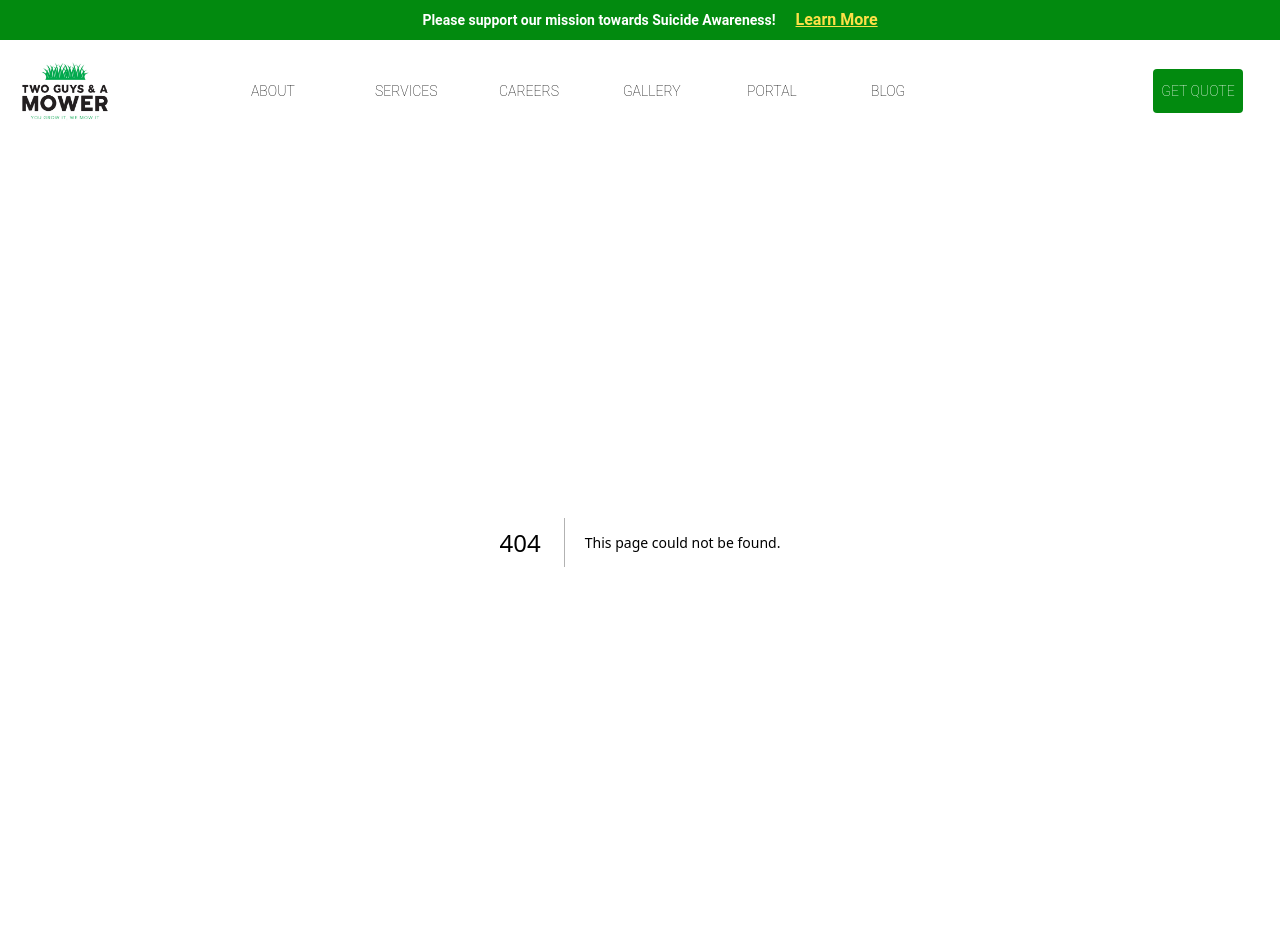
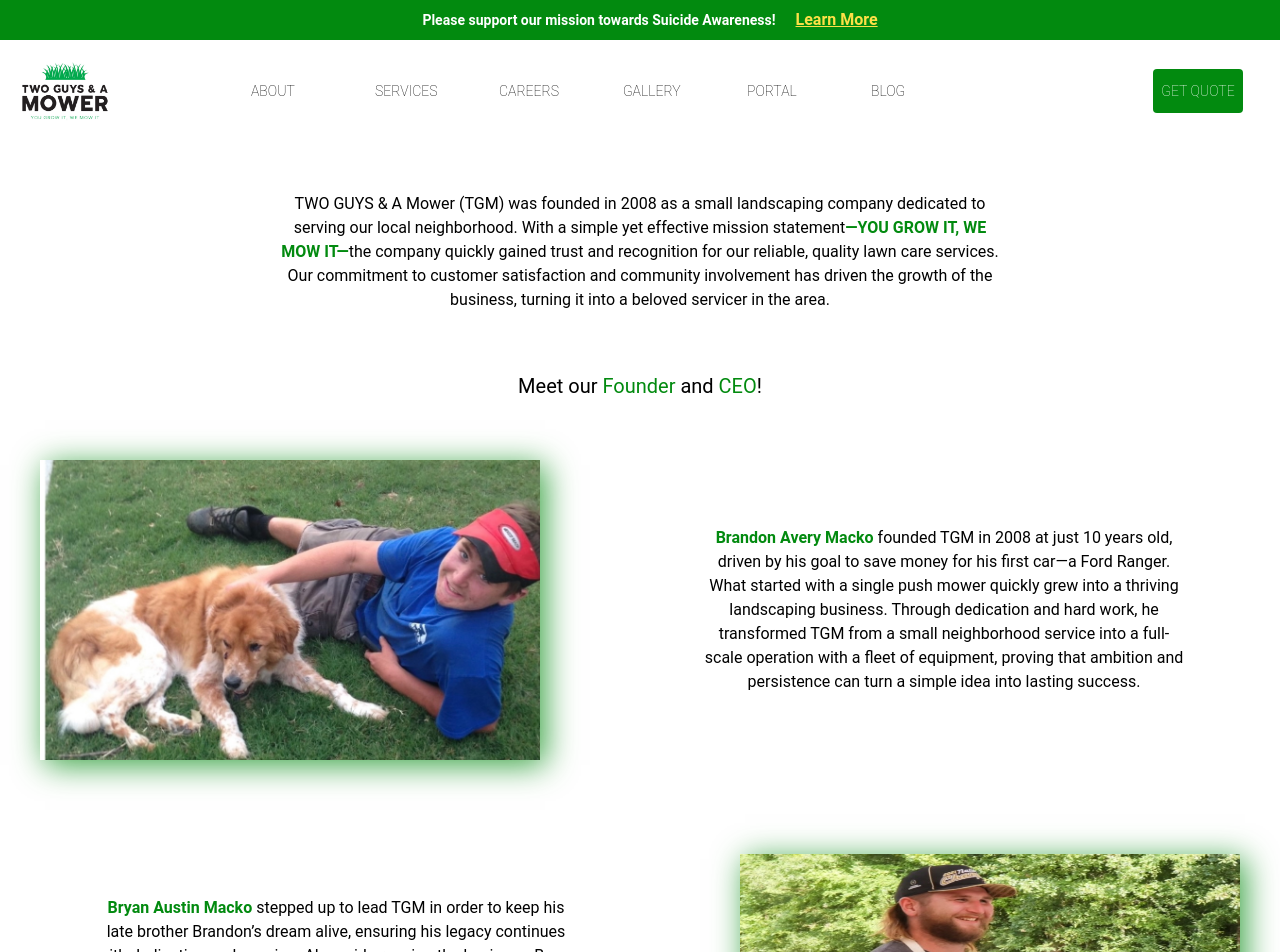
Before and after one commit to aakabia/TGM, a Next.js app in the folder tgm-site/: page /about in a window 1280 px wide. Before the commit this address had no page. Shown: the top 952 px of the page. Built offline with nearby package versions, Linux system fonts and the light colour scheme.

Commit message:
completed about page

```diff
--- /dev/null
+++ b/tgm-site/app/(sub-pages)/about/page.jsx
@@ -0,0 +1,30 @@
+import React from "react";
+import brandoPic from "../../../public/images/BrandoPhoto.jpg";
+import bryanPic from "../../../public/images/BryanPhoto.jpg";
+import { lawnBio } from "@/app/data";
+import PictureBio from "@/app/components/aboutPage/PictureBio";
+
+
+
+const About = () => {
+  return (
+    <div className=" w-full  h-auto py-[30px] flex flex-col justify-between items-center ">
+      <div className="p-5 text-center md:w-[80%] lg:w-[60%]">
+        <p>{lawnBio.foundingStatment}</p>
+      </div>
+
+      <div className="p-5 mt-5 ">
+        <h2 className="text-xl">
+          Meet our <span className="text-emerald">Founder</span> and{" "}
+          <span className="text-emerald">CEO</span>!
+        </h2>
+      </div>
+
+      <PictureBio pic={brandoPic} bio={lawnBio.brandonBio} name="Brandon" />
+      <PictureBio pic={bryanPic} bio={lawnBio.bryanBio} name="Bryan" />
+      {/* Above, we use our PictureBio component and pass in our props */}
+    </div>
+  );
+};
+
+export default About;
--- /dev/null
+++ b/tgm-site/app/components/aboutPage/PictureBio.jsx
@@ -0,0 +1,36 @@
+import React from "react";
+import Image from "next/image";
+
+const PictureBio = ({ pic, bio, name }) => {
+  return (
+    <div
+      className={`w-full h-auto p-10 flex flex-col  justify-between items-center ${
+        name === "Brandon" ? "md:flex-row" : "md:flex-row-reverse"
+      }`}
+    >
+
+      <div className="relative  w-[300px] md:w-[400px] lg:w-[500px] h-[200px] md:h-[300px]  shadow-glass-sm">
+        <Image
+          src={pic}
+          alt="Photo of Brandon"
+          fill // parent container must have relative absolute or fixed position
+          quality={100} // Optional: ensures high-quality rendering
+          style={{
+            filter: "brightness(100%)",
+            objectFit: name === "Brandon" ? "cover" : "",
+          }} // Darkens the image and conditionally sets object.fit
+          className="-z-10" // Places the image behind other content
+        />
+      </div>
+
+      <div className="m-14 w-full md:w-[50%] lg:w-[40%] text-center">
+        <p>{bio}</p>
+      </div>
+    </div>
+  );
+};
+
+export default PictureBio;
+
+// PictureBio component renders a picture and bio next to it.
+// it conditionally renders some css (object-fit in image and flex direction in parent div), dependeing on the value of name.
--- a/tgm-site/app/components/homePage/CompanyIntro.jsx
+++ b/tgm-site/app/components/homePage/CompanyIntro.jsx
@@ -6,7 +6,7 @@
 const CompanyIntro = () => {
   return (
     <div className="w-full h-auto py-20 flex justify-between p-5 lg:p-36 ">
-      <div className="relative flex w-[300px]  overflow-hidden p-5">
+      <div className="relative flex w-[300px]  overflow-hidden p-5 shadow-glass-sm">
         <Image
           src={servicePic}
           alt="man cutting grass"
@@ -26,9 +26,9 @@
             Customer <span className="text-emerald">Satisfaction</span>
           </h2>
           <br />
-          <p className=" text-sm font-thin md:text-base">{lawnBio.serviceStatment}</p>
+          <p className=" indent-2 text-sm font-thin md:text-base">{lawnBio.serviceStatment}</p>
           <br />
-          <p className=" text-sm font-thin md:text-base">{lawnBio.experienceStatment}</p>
+          <p className=" indent-2  text-sm font-thin md:text-base">{lawnBio.experienceStatment}</p>
           {/* Above is where I use the imported react fragments */}
         </div>
         <div className="w-full flex flex-row justify-between items-center mx-3 my-7 md:mx-3 ">
--- a/tgm-site/app/components/homePage/ServiceArea.jsx
+++ b/tgm-site/app/components/homePage/ServiceArea.jsx
@@ -16,7 +16,7 @@
           <span className="text-emerald">Servicing</span> Gwinnett <br /> County &
           More
         </h2>
-        <p className=" p-3 md:p-5 text-sm md:text-base font-thin">{serviceAreas.areaStatment}</p>
+        <p className=" indent-2 p-3 md:p-5 text-sm md:text-base font-thin">{serviceAreas.areaStatment}</p>
         <h3 className="py-3 md:p-5  font-thin text-lg md:text-2xl">Areas We <span className="text-emerald">Proudly </span>Service:</h3>
         <ul className="p-1 md:p-5 font-bold text-[15px]  md:text-xl overflow-hidden">
           {serviceAreas.areas.map((area, index) => {
@@ -28,7 +28,7 @@
           })}
         </ul>
       </div>
-      <div className="w-[300px] p-4 md:p-10 mx-14 relative flex flex-col justify-center items-center  bg-emeraldOp overflow-hidden">
+      <div className="w-[300px] p-4 md:p-10 mx-14 relative flex flex-col justify-center items-center  bg-emeraldOp overflow-hidden shadow-glass-sm">
         <Image
           src={grassPic}
           alt="grass Image"
--- a/tgm-site/app/data.js
+++ b/tgm-site/app/data.js
@@ -21,10 +21,10 @@
       That’s why we use only the best practices and eco-friendly solutions to
       protect your home and lawn while enhancing its natural beauty. TGM is
       proud to provide various services throughout the Gwinnett area, including{" "}
-      <span className="text-emerald">lawn maintenance</span>,{" "}
-      <span className="text-emerald">pressure washing</span>,{" "}
-      <span className="text-emerald">gutter cleaning</span>,{" "}
-      <span className="text-emerald"> aeration</span> and more!
+      <span className="text-emerald font-bold">lawn maintenance</span>,{" "}
+      <span className="text-emerald font-bold">pressure washing</span>,{" "}
+      <span className="text-emerald font-bold">gutter cleaning</span>,{" "}
+      <span className="text-emerald font-bold"> aeration</span> and more!
     </>
   ),
 
@@ -36,25 +36,72 @@
       commitment to excellence, ensuring every lawn reflects the care and
       precision we bring to our work. Let us transform your outdoor space &
       request a{" "}
-      <a className="underline text-emerald hover:text-black" href="/">
+      <a className="underline text-emerald font-bold hover:text-black" href="/">
         quote
       </a>{" "}
       today!
     </>
   ),
+
+  foundingStatment: (
+    <>
+      TWO GUYS & A Mower (TGM) was founded in 2008 as a small landscaping
+      company dedicated to serving our local neighborhood. With a simple yet
+      effective mission statement
+      <span className="text-emerald font-bold">—YOU GROW IT, WE MOW IT—</span>
+      the company quickly gained trust and recognition for our reliable, quality
+      lawn care services. Our commitment to customer satisfaction and community
+      involvement has driven the growth of the business, turning it into a
+      beloved servicer in the area.
+    </>
+  ),
+
+  brandonBio: (
+    <>
+      <span className="text-emerald font-bold">Brandon Avery Macko</span>{" "}
+      founded TGM in 2008 at just 10 years old, driven by his goal to save money
+      for his first car—a Ford Ranger. What started with a single push mower
+      quickly grew into a thriving landscaping business. Through dedication and
+      hard work, he transformed TGM from a small neighborhood service into a
+      full-scale operation with a fleet of equipment, proving that ambition and
+      persistence can turn a simple idea into lasting success.
+    </>
+  ),
+
+  bryanBio: (
+    <>
+      <span className="text-emerald font-bold">Bryan Austin Macko</span> stepped
+      up to lead TGM in order to keep his late brother Brandon’s dream alive,
+      ensuring his legacy continues with dedication and passion. Alongside
+      running the business, Bryan is also a passionate BBQ chef and the owner of
+      Big MAC’s BBQ, a well-loved local spot in Gwinnett. His love for cooking
+      extends beyond his restaurant, as he actively competes in local BBQ
+      competitions, bringing his signature flavors to the community. Through
+      both TGM and Big MAC’s BBQ, Bryan continues to build on his brother’s
+      vision while pursuing his own passions.
+    </>
+  ),
 };
 
-// Above are exported react fragments that contain hard coded data that we will display on our home page.
+// Above are exported react fragments that contain hard coded data that we will display on our home and about page.
 
-export const serviceAreas =
-  {
-    areas: [
-      "-Dacula","-Lawrenceville","-Snellville","-Suwanee","-Lilburn","-Grayson","-Norcross","-Winder","-Bethlehem","-Auburn",
-    ],
-    areaStatment: `TGM proudly serves the Gwinnett County area, providing top-quality lawn care and property maintenance services. If you're unsure whether we service your specific location, feel free to reach out, and we'll be happy to assist you!`,
+export const serviceAreas = {
+  areas: [
+    "-Dacula",
+    "-Lawrenceville",
+    "-Snellville",
+    "-Suwanee",
+    "-Lilburn",
+    "-Grayson",
+    "-Norcross",
+    "-Winder",
+    "-Bethlehem",
+    "-Auburn",
+  ],
+  areaStatment: `TGM proudly serves the Gwinnett County area, providing top-quality lawn care and property maintenance services. If you're unsure whether we service your specific location, feel free to reach out, and we'll be happy to assist you!`,
 };
 
-
-export const marqueeWords = { top:["Mowing", "Edging", "Trimming", "Aeration"],
-    bottom:["Fertilization", "Turf Dye","Leaf Clean Up"]
-}
+export const marqueeWords = {
+  top: ["Mowing", "Edging", "Trimming", "Aeration"],
+  bottom: ["Fertilization", "Turf Dye", "Leaf Clean Up"],
+};
--- a/tgm-site/tailwind.config.js
+++ b/tgm-site/tailwind.config.js
@@ -21,6 +21,11 @@
           '0%': { transform: 'translateX(-50%)' }, // move element left 50% its own width
         },
       },
+
+      boxShadow: {
+        "glass-inset": "inset 0 17px 5px -9px rgba(var(--emerald), 0.8)", // Emerald color with 80% opacity
+        "glass-sm": "5px 5px 30px 0px rgba(var(--emerald), 0.8)", // Emerald color with 80% opacity
+      },
     },
   },
   plugins: [],
```
Also changed, not shown: tgm-site/app/(sub-pages)/services/page.jsx (added), tgm-site/public/images/BrandoPhoto.jpg (added), tgm-site/public/images/BryanPhoto.JPG (added).
